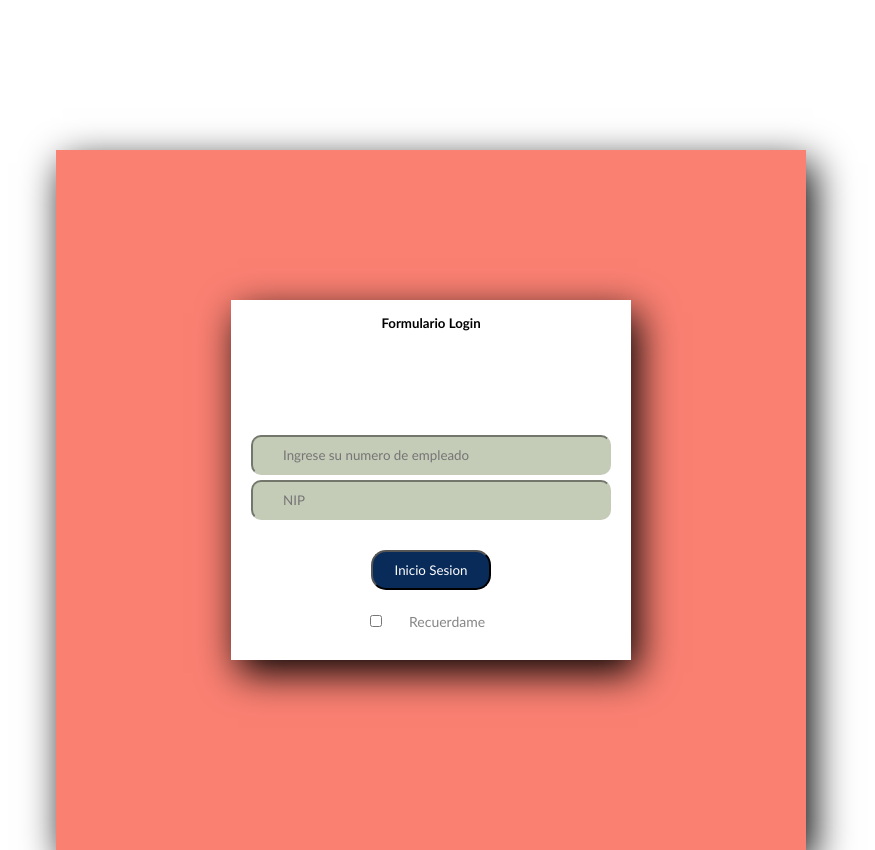
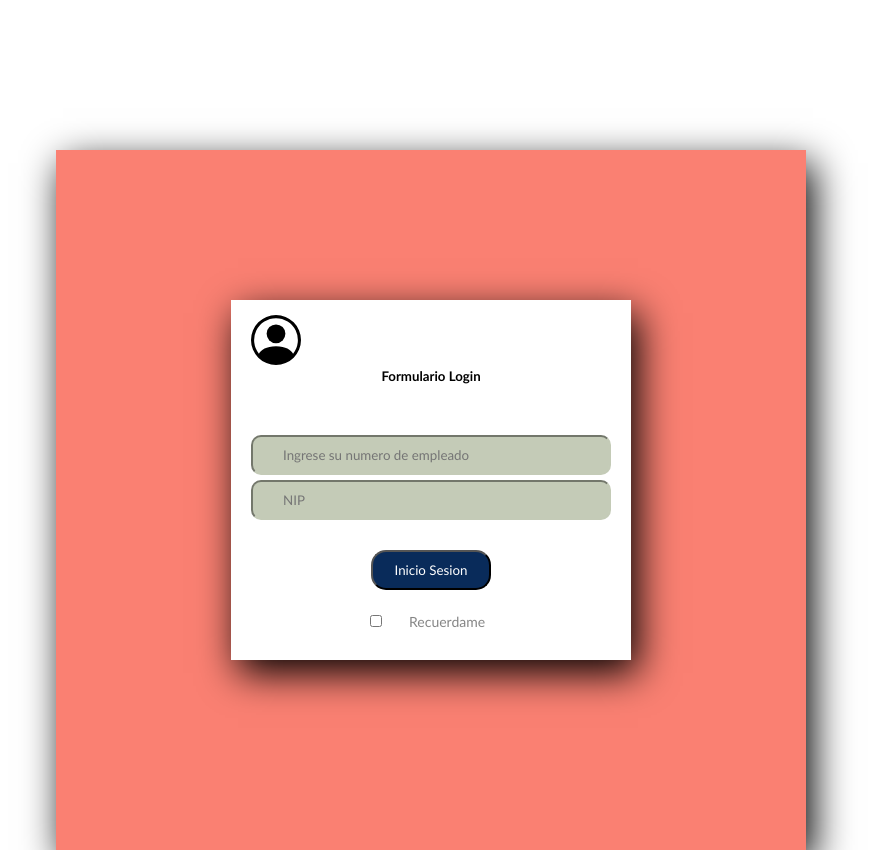
Before and after one commit to OlafGG/FrontServicioSocial, a React (Create React App) app: page / in a window 1280 px wide. Shown: the whole page, without its empty margins (209-1084 px from the left). Built offline with nearby package versions, Linux system fonts and the light colour scheme.

Commit message:
Cambios al login

```diff
--- a/package.json
+++ b/package.json
@@ -6,6 +6,8 @@
     "@testing-library/jest-dom": "^5.16.5",
     "@testing-library/react": "^13.4.0",
     "@testing-library/user-event": "^13.5.0",
+    "bootstrap": "^5.2.3",
+    "bootstrap-icons": "^1.10.5",
     "react": "^18.2.0",
     "react-dom": "^18.2.0",
     "react-scripts": "5.0.1",
--- a/src/login/login.css
+++ b/src/login/login.css
@@ -7,7 +7,11 @@
 }
 
 
-
+.imageFF{
+    padding-left: 20%;
+    margin: 0 auto;
+    background-color: #000;
+}
 
 .form-login{
     max-width: 750px;
@@ -28,7 +32,6 @@
     height: 360px;
     max-width: 400px;
     min-width: none;
-
     padding-top: 5px;
     background-color: #FFFFFF;
     margin: auto;
--- a/src/login/login.jsx
+++ b/src/login/login.jsx
@@ -6,10 +6,11 @@
         <div className='form-login'>
             <div class="form-div-login">
                 <div class="case-titulo">
-                    <picture>
-
-                    </picture>
-                    <h5 class="Titulo">Formulario Login</h5>
+                <svg xmlns="http://www.w3.org/2000/svg" width="50" height="50" fill="currentColor" class="bi bi-person-circle,imageFF" viewBox="0 0 16 16">
+                    <path d="M11 6a3 3 0 1 1-6 0 3 3 0 0 1 6 0z"/>
+                    <path fill-rule="evenodd" d="M0 8a8 8 0 1 1 16 0A8 8 0 0 1 0 8zm8-7a7 7 0 0 0-5.468 11.37C3.242 11.226 4.805 10 8 10s4.757 1.225 5.468 2.37A7 7 0 0 0 8 1z"/>
+                </svg>
+                                    <h5 class="Titulo">Formulario Login</h5>
                 </div>
                 <input class="control" type="text" name="usuario" placeholder="Ingrese su numero de empleado"/>
                 <input class="control" id="pass-user" type="password" name="password" placeholder="NIP"/>
```
Also changed, not shown: 1 other file (tests, documents, lock files or other folders).
